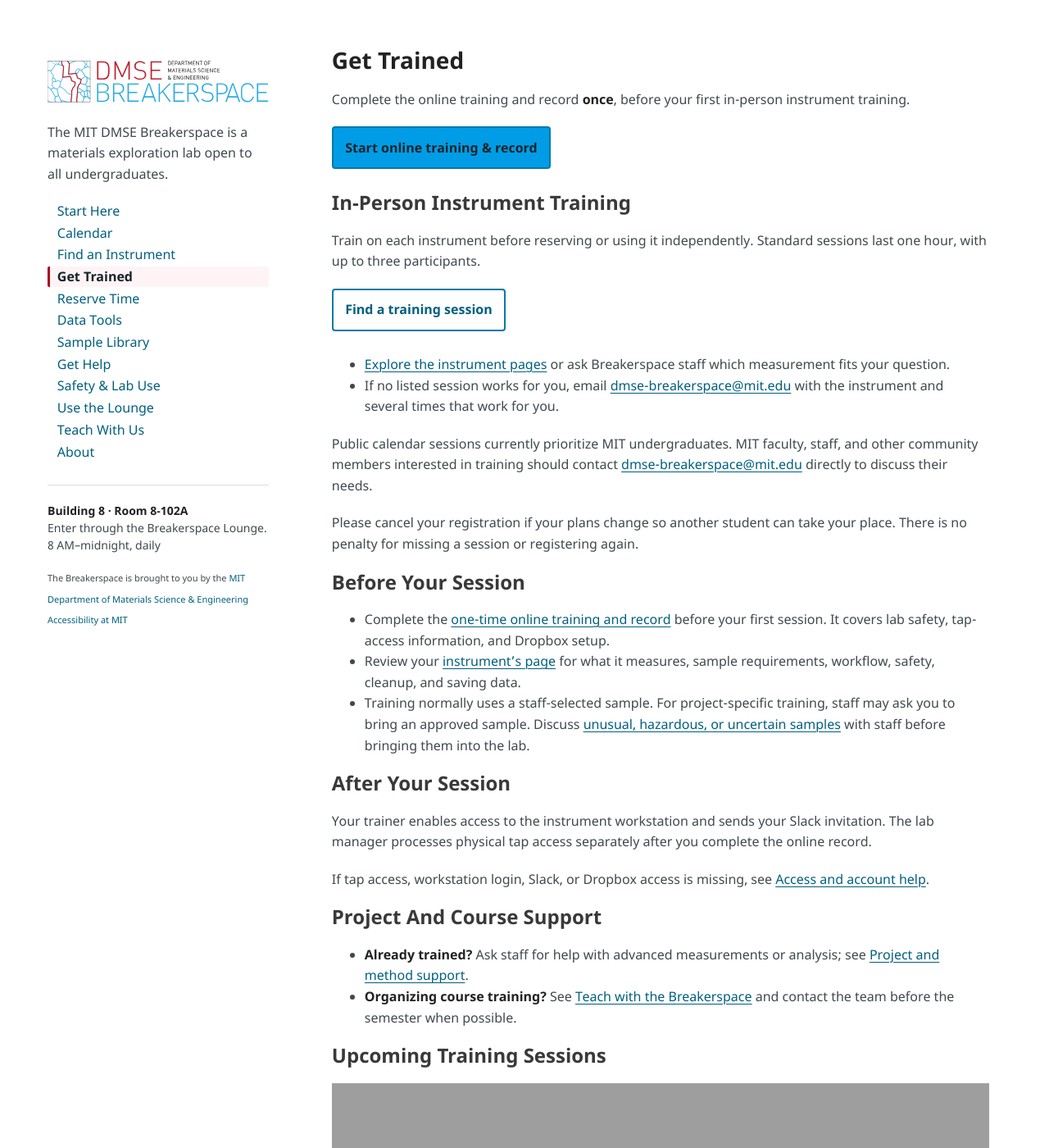
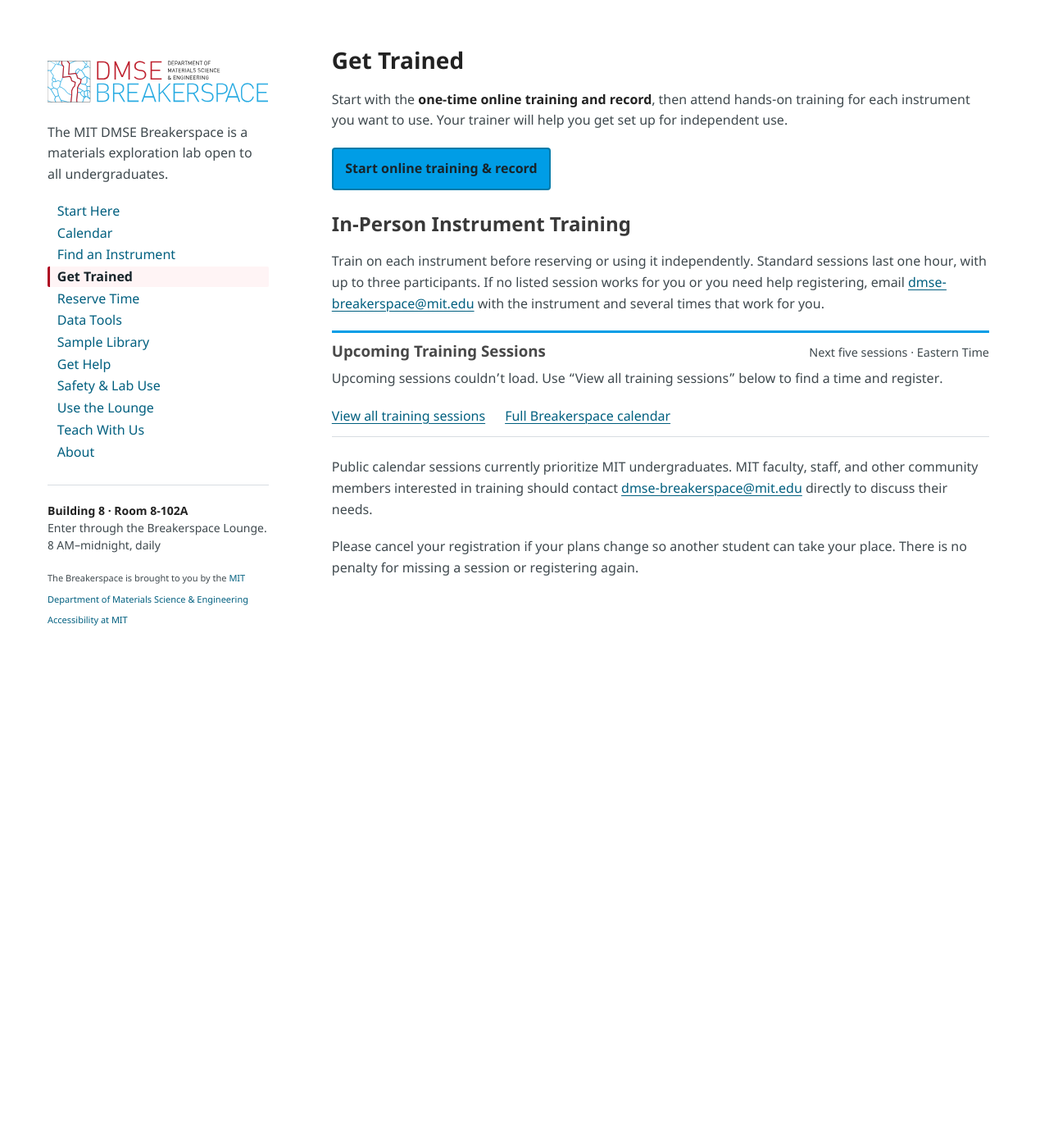
Before and after one commit to MIT-DMSE-Breakerspace/MIT-DMSE-Breakerspace.github.io, a Jekyll site: the page built from training.md, in a window 1280 px wide and 1400 px high. Shown: the whole window at 82% size. Built offline with Jekyll 4.4.1, drawn with Linux system fonts in a browser that asks for light colours; some of the changed text lies outside the part shown; grey boxes are pictures that could not be loaded.

Commit message:
Focus training page on registration with live upcoming sessions

```diff
--- /dev/null
+++ b/_includes/training-sessions.html
@@ -0,0 +1,15 @@
+<section class="training-sessions" aria-labelledby="upcoming-training-sessions">
+  <div class="training-sessions-heading">
+    <h3 id="upcoming-training-sessions">Upcoming Training Sessions</h3>
+    <p class="training-sessions-note">Next five sessions · Eastern Time</p>
+  </div>
+  <div id="training-sessions" data-libcal-url="https://breakerspace.libcal.com/api_events.php?m=upc&amp;cid=19408&amp;audience=&amp;c=&amp;d=69558&amp;tags=&amp;l=5&amp;tar=0&amp;simple=ul_date">
+    <p class="training-sessions-status" role="status">View all training sessions below to find a time and register.</p>
+    <ul class="training-sessions-list" hidden></ul>
+  </div>
+  <p class="training-sessions-links">
+    <a href="https://breakerspace.libcal.com/calendar?cid=19408&amp;ct=69558">View all training sessions</a>
+    <a href="{{ '/calendar.html' | relative_url }}">Full Breakerspace calendar</a>
+  </p>
+</section>
+<script src="{{ '/assets/js/training-sessions.js' | relative_url }}" defer></script>
--- a/assets/css/style.scss
+++ b/assets/css/style.scss
@@ -383,14 +383,12 @@
 }
 
 .reservation-primary,
-.training-primary,
-.training-session-action {
+.training-primary {
   margin: 1.25rem 0 1.75rem;
 }
 
 .reservation-primary a,
-.training-primary a,
-.training-session-action a {
+.training-primary a {
   display: inline-block;
   padding: 0.7rem 0.9rem;
   border: 2px solid #007aa8;
@@ -404,22 +402,71 @@
 .reservation-primary a:hover,
 .reservation-primary a:focus-visible,
 .training-primary a:hover,
-.training-primary a:focus-visible,
-.training-session-action a:hover,
-.training-session-action a:focus-visible {
+.training-primary a:focus-visible {
   background: #fff;
   color: #007aa8;
 }
 
 .reservation-primary a:focus-visible,
-.training-primary a:focus-visible,
-.training-session-action a:focus-visible {
+.training-primary a:focus-visible {
   outline-color: #17242a;
 }
 
-.training-session-action a {
-  background: #fff;
-  color: var(--color-link);
+.training-sessions {
+  margin: 1.25rem 0 1.5rem;
+  padding: 0.75rem 0;
+  border-top: 3px solid #009de6;
+  border-bottom: 1px solid #d8dde2;
+}
+
+.training-sessions-heading {
+  display: flex;
+  flex-wrap: wrap;
+  align-items: baseline;
+  justify-content: space-between;
+  gap: 0.25rem 1rem;
+  margin-bottom: 0.5rem;
+}
+
+.training-sessions h3 {
+  margin: 0;
+}
+
+.training-sessions-note {
+  margin: 0;
+  font-size: 0.9rem;
+}
+
+.training-sessions-list {
+  margin: 0;
+  padding: 0;
+  list-style: none;
+}
+
+.training-sessions-list li {
+  padding: 0.4rem 0;
+  line-height: 1.4;
+}
+
+.training-sessions-list li + li {
+  border-top: 1px solid #e7ebee;
+}
+
+.training-sessions-list a {
+  font-weight: 700;
+}
+
+.training-session-date {
+  display: block;
+  margin-top: 0.1rem;
+  font-size: 0.9rem;
+}
+
+.training-sessions-links {
+  display: flex;
+  flex-wrap: wrap;
+  gap: 0.5rem 1.5rem;
+  margin: 0.75rem 0 0;
 }
 
 .table-scroll {
@@ -3960,8 +4007,7 @@
   }
 
   .reservation-primary a,
-  .training-primary a,
-  .training-session-action a {
+  .training-primary a {
     display: block;
     text-align: center;
   }
--- /dev/null
+++ b/assets/js/training-sessions.js
@@ -0,0 +1,68 @@
+(function () {
+  "use strict";
+
+  var container = document.getElementById("training-sessions");
+  if (!container) return;
+
+  var status = container.querySelector(".training-sessions-status");
+  var list = container.querySelector(".training-sessions-list");
+  var controller = new AbortController();
+  var timeout = setTimeout(function () { controller.abort(); }, 10000);
+
+  status.textContent = "Loading upcoming training sessions…";
+  container.setAttribute("aria-busy", "true");
+
+  // LibCal permits cross-origin requests to this public widget. Render only
+  // event links and date text so the list uses our styles without a fixed iframe.
+  fetch(container.dataset.libcalUrl, { signal: controller.signal, credentials: "omit" })
+    .then(function (response) {
+      if (!response.ok) throw new Error("Unable to load training sessions");
+      return response.text();
+    })
+    .then(function (html) {
+      var widget = new DOMParser().parseFromString(html, "text/html");
+      var events = widget.querySelector("ul");
+      if (!events) throw new Error("Unexpected training widget response");
+
+      var items = document.createDocumentFragment();
+      events.querySelectorAll("li").forEach(function (event) {
+        var sourceLink = event.querySelector("a[href]");
+        var sourceDate = event.querySelector(".s-lc-ea-date");
+        if (!sourceLink || !sourceDate) return;
+
+        var url = new URL(sourceLink.getAttribute("href"), container.dataset.libcalUrl);
+        if (url.origin !== "https://breakerspace.libcal.com" || !/^\/event\/\d+$/.test(url.pathname)) return;
+
+        var item = document.createElement("li");
+        var link = document.createElement("a");
+        link.href = url.href;
+        link.textContent = sourceLink.textContent.trim();
+        link.target = "_blank";
+        link.rel = "noopener";
+        link.setAttribute("aria-label", link.textContent + " (opens in a new tab)");
+
+        var date = document.createElement("span");
+        date.className = "training-session-date";
+        date.textContent = sourceDate.textContent.trim();
+        item.append(link, date);
+        items.appendChild(item);
+      });
+
+      if (!items.childElementCount) {
+        if (events.querySelector("a[href]")) throw new Error("Unexpected training event format");
+        status.textContent = "No upcoming training sessions are currently listed. Email us to arrange training.";
+        return;
+      }
+
+      list.appendChild(items);
+      list.hidden = false;
+      status.hidden = true;
+    })
+    .catch(function () {
+      status.textContent = "Upcoming sessions couldn’t load. Use “View all training sessions” below to find a time and register.";
+    })
+    .finally(function () {
+      clearTimeout(timeout);
+      container.removeAttribute("aria-busy");
+    });
+})();
--- a/training.md
+++ b/training.md
@@ -5,7 +5,7 @@
 
 # Get Trained
 
-Complete the online training and record **once**, before your first in-person instrument training.
+Start with the **one-time online training and record**, then attend hands-on training for each instrument you want to use. Your trainer will help you get set up for independent use.
 
 <p class="training-primary"><a href="https://mit.co1.qualtrics.com/jfe/form/SV_084N36wCErKsgjc">Start online training &amp; record</a></p>
 
@@ -15,38 +15,12 @@
 
 ## In-Person Instrument Training {#quick-actions}
 
-Train on each instrument before reserving or using it independently. Standard sessions last one hour, with up to three participants.
+Train on each instrument before reserving or using it independently. Standard sessions last one hour, with up to three participants. If no listed session works for you or you need help registering, email [dmse-breakerspace@mit.edu](mailto:dmse-breakerspace@mit.edu) with the instrument and several times that work for you.
 
-<p class="training-session-action" id="2-register-for-training"><a href="#upcoming-training-sessions">Find a training session</a></p>
+<div id="2-register-for-training"></div>
 
-* <span id="1-start-with-a-question"></span>[Explore the instrument pages]({{ "/instruments/" | relative_url }}) or ask Breakerspace staff which measurement fits your question.
-* If no listed session works for you, email [dmse-breakerspace@mit.edu](mailto:dmse-breakerspace@mit.edu) with the instrument and several times that work for you.
+{% include training-sessions.html %}
 
 Public calendar sessions currently prioritize MIT undergraduates. MIT faculty, staff, and other community members interested in training should contact [dmse-breakerspace@mit.edu](mailto:dmse-breakerspace@mit.edu) directly to discuss their needs.
 
 Please cancel your registration if your plans change so another student can take your place. There is no penalty for missing a session or registering again.
-
-<div id="your-training-pathway"></div>
-
-## Before Your Session {#prepare-for-training}
-
-* Complete the [one-time online training and record](https://mit.co1.qualtrics.com/jfe/form/SV_084N36wCErKsgjc) before your first session. It covers lab safety, tap-access information, and Dropbox setup.
-* Review your [instrument's page]({{ "/instruments/" | relative_url }}) for what it measures, sample requirements, workflow, safety, cleanup, and saving data.
-* Training normally uses a staff-selected sample. For project-specific training, staff may ask you to bring an approved sample. Discuss [unusual, hazardous, or uncertain samples]({{ "/safety.html#samples-and-materials" | relative_url }}) with staff before bringing them into the lab.
-
-<div id="5-confirm-your-access"></div>
-
-## After Your Session
-
-Your trainer enables access to the instrument workstation and sends your Slack invitation. The lab manager processes physical tap access separately after you complete the online record.
-
-If tap access, workstation login, Slack, or Dropbox access is missing, see [Access and account help]({{ "/resources.html#access-and-account-problems" | relative_url }}).
-
-## Project And Course Support {#types-of-training-and-support}
-
-* <span id="advanced-and-project-support"></span>**Already trained?** Ask staff for help with advanced measurements or analysis; see [Project and method support]({{ "/resources.html#project-and-method-support" | relative_url }}).
-* <span id="course-and-teaching-team-training"></span>**Organizing course training?** See [Teach with the Breakerspace]({{ "/teaching.html" | relative_url }}) and contact the team before the semester when possible.
-
-## Upcoming Training Sessions {#upcoming-training-sessions}
-
-{% include breakerspace-calendar.html %}
```
Also changed, not shown: _staff/site-revision-handoff-2026-09-17.md (+10 -2 lines), README.md.
